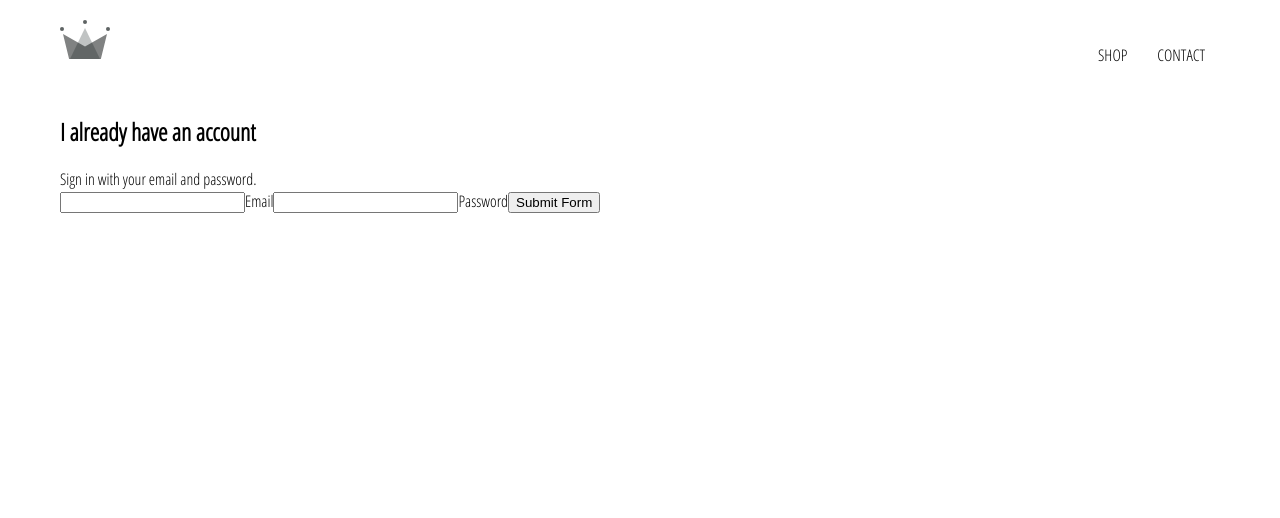
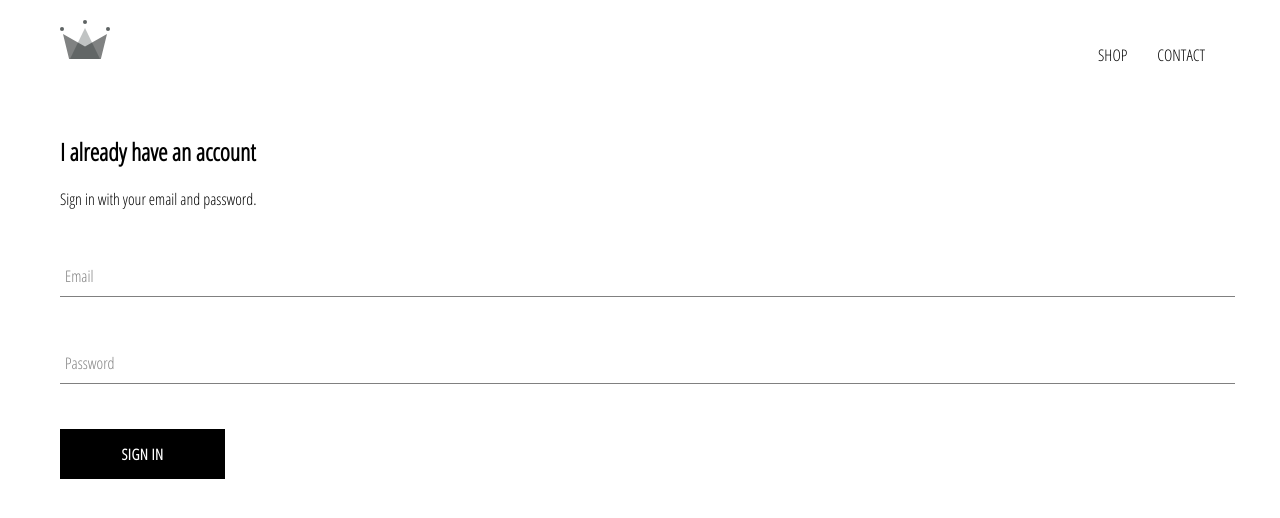
Before and after one commit to diegoalmesp/react-store-graphql, a React (Create React App) app: page /signin in a window 1280 px wide. Shown: the top 518 px of the page. Built offline with nearby package versions, Linux system fonts and the light colour scheme.

Commit message:
added form components

```diff
--- /dev/null
+++ b/src/components/custom-button/custom-button.component.jsx
@@ -0,0 +1,16 @@
+import React from 'react';
+import PropTypes from 'prop-types';
+
+import './custom-button.styles.scss';
+
+const CustomButton = ({ children, ...otherProps }) => (
+  <button className="custom-button" {...otherProps}>
+    {children}
+  </button>
+);
+
+CustomButton.propTypes = {
+  children: PropTypes.node.isRequired,
+};
+
+export default CustomButton;
--- /dev/null
+++ b/src/components/custom-button/custom-button.styles.scss
@@ -0,0 +1,22 @@
+.custom-button {
+  min-width: 165px;
+  width: auto;
+  height: 50px;
+  letter-spacing: 0.5px;
+  line-height: 50px;
+  padding: 0 35px 0 35px;
+  font-size: 15px;
+  background-color: black;
+  color: white;
+  text-transform: uppercase;
+  font-family: "Open Sans Condensed";
+  font-weight: bolder;
+  border: none;
+  cursor: pointer;
+
+  &:hover {
+    background-color: white;
+    color: black;
+    border: 1px solid black;
+  }
+}
--- /dev/null
+++ b/src/components/form-input/form-input.component.jsx
@@ -0,0 +1,30 @@
+import React from 'react';
+import PropTypes from 'prop-types';
+
+import './form-input.styles.scss';
+
+const FormInput = ({ handleChange, label, ...otherProps }) => {
+  console.log(otherProps);
+
+  return (
+    <div className="group">
+      <input type="text" className="form-input" onChange={handleChange} {...otherProps} />
+      {label ? (
+        <label className={`${otherProps.value.length ? 'shrink' : ''} form-input-label`}>
+          {label}
+        </label>
+      ) : null}
+    </div>
+  );
+};
+
+FormInput.propTypes = {
+  handleChange: PropTypes.func.isRequired,
+  label: PropTypes.string,
+  props: PropTypes.shape({
+    value: PropTypes.string,
+    handleChange: PropTypes.func.isRequired,
+  }),
+};
+
+export default FormInput;
--- /dev/null
+++ b/src/components/form-input/form-input.styles.scss
@@ -0,0 +1,54 @@
+$sub-color: grey;
+$main-color: black;
+
+@mixin shrinkLabel {
+  top: -14px;
+  font-size: 12px;
+  color: $main-color;
+}
+
+.group {
+  position: relative;
+  margin: 45px 0;
+
+  .form-input {
+    background: none;
+    background-color: white;
+    color: $sub-color;
+    font-size: 18px;
+    padding: 10px 10px 10px 5px;
+    display: block;
+    width: 100%;
+    border: none;
+    border-radius: 0;
+    border-bottom: 1px solid $sub-color;
+    margin: 25px 0;
+
+    &:focus {
+      outline: none;
+    }
+
+    &:focus ~ .form-input-label {
+      @include shrinkLabel();
+    }
+  }
+
+  input[type="password"] {
+    letter-spacing: 0.3em;
+  }
+
+  .form-input-label {
+    color: $sub-color;
+    font-size: 16px;
+    font-weight: normal;
+    position: absolute;
+    pointer-events: none;
+    left: 5px;
+    top: 10px;
+    transition: 300ms ease all;
+
+    &.shrink {
+      @include shrinkLabel();
+    }
+  }
+}
--- a/src/components/sign-in/sign-in.component.jsx
+++ b/src/components/sign-in/sign-in.component.jsx
@@ -1,6 +1,8 @@
 import React, { useState } from 'react';
 
 import './sign-in.styles.scss';
+import FormInput from '../form-input/form-input.component';
+import CustomButton from '../custom-button/custom-button.component';
 
 const INITIAL_STATE = {
   email: '',
@@ -14,8 +16,13 @@ function SignIn() {
     e.preventDefault();
   }
 
-  function handleFieldChange({ target: { name, value } }) {
-    setFields({ [name]: value });
+  function handleFieldChange(e) {
+    console.log(e.isTrusted);
+    if (!e.isTrusted) return;
+
+    const { name, value } = e.target;
+
+    setFields({ ...fields, [name]: value });
   }
 
   return (
@@ -24,24 +31,26 @@ function SignIn() {
       <span>Sign in with your email and password.</span>
 
       <form onSubmit={handleSubmit}>
-        <input
+        <FormInput
           name="email"
           type="email"
           value={fields.email}
+          handleChange={handleFieldChange}
+          label="Email"
           required
-          onChange={handleFieldChange}
         />
-        <label>Email</label>
-        <input
+        <FormInput
           name="password"
           type="password"
           value={fields.password}
+          handleChange={handleFieldChange}
+          label="Password"
           required
-          onChange={handleFieldChange}
         />
-        <label>Password</label>
 
-        <input type="submit" value="Submit Form" />
+        <CustomButton type="submit" value="Submit Form">
+          Sign In
+        </CustomButton>
       </form>
     </div>
   );
--- a/src/components/sign-in/sign-in.styles.scss
+++ b/src/components/sign-in/sign-in.styles.scss
@@ -0,0 +1,9 @@
+.sign-in {
+  widows: 30vw;
+  display: flex;
+  flex-direction: column;
+
+  .title {
+    margin: 10px 0;
+  }
+}
```
